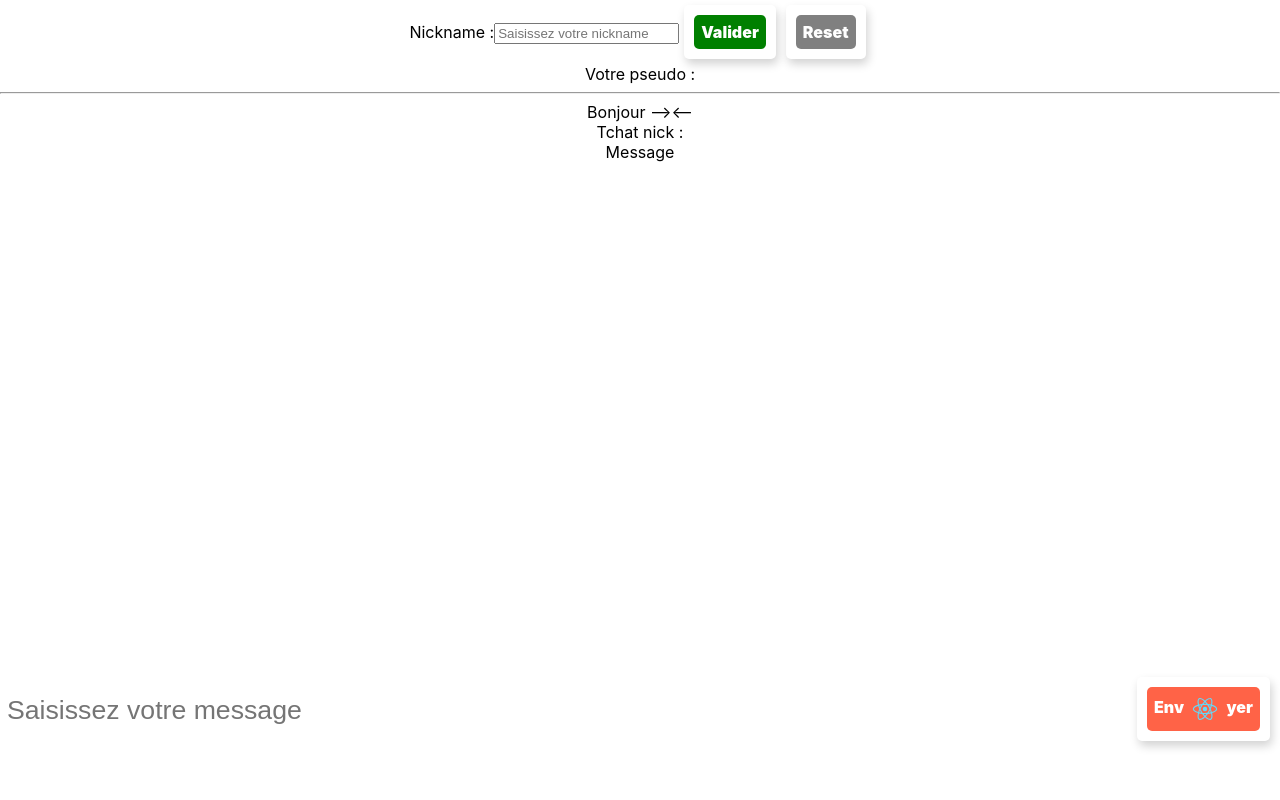
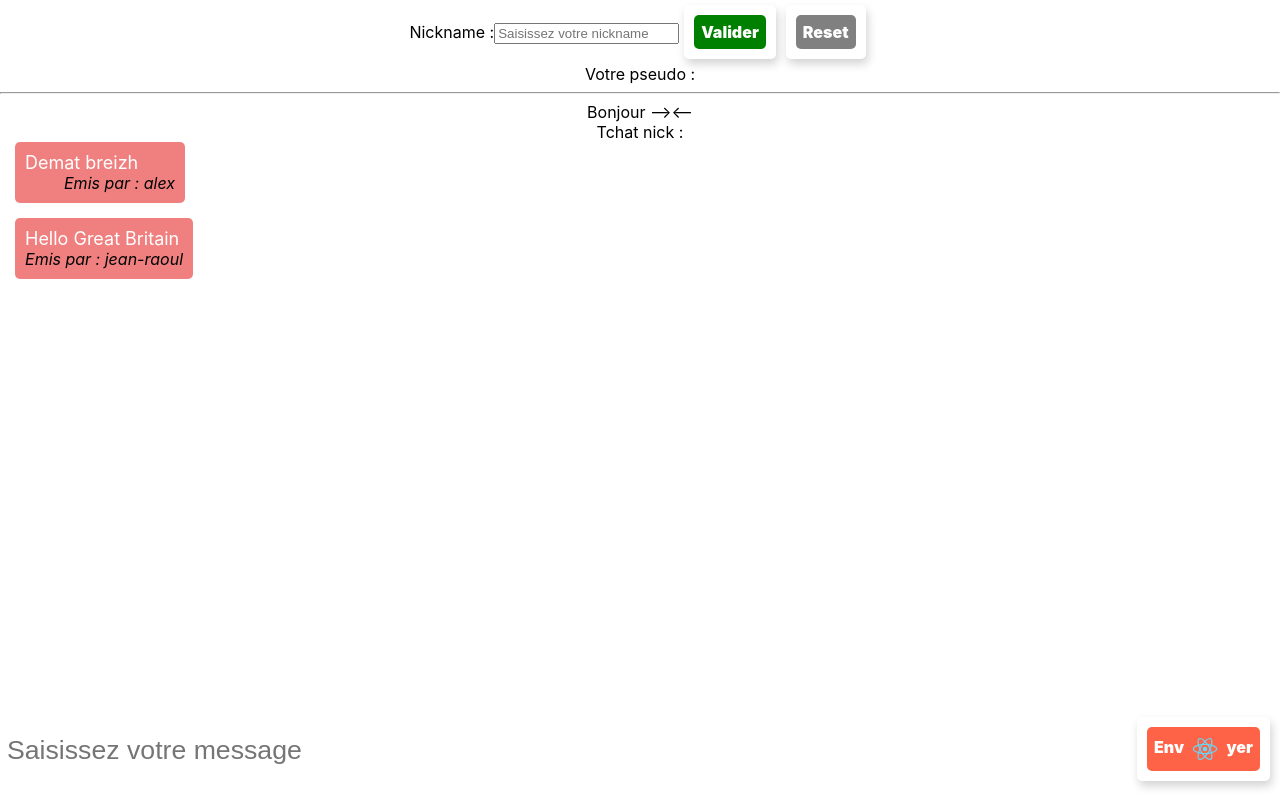
Before and after one commit to amandine-thery/formation_react, a React (Create React App) app: page / in a window 1280 px wide. Built offline with nearby package versions, Linux system fonts and the light colour scheme.

Commit message:
Affichage des messages

```diff
--- a/src/components/FeatureComponents/Tchat/Tchat.jsx
+++ b/src/components/FeatureComponents/Tchat/Tchat.jsx
@@ -3,6 +3,7 @@ import PropTypes from 'prop-types';
 import TchatSender from '../TchatSender/TchatSender';
 import TchatReader from '../TchatReader/TchatReader';
 import styles from './Tchat.module.scss';
+// sinon import from './Tchat.scss'; et utilisation dans className={Tchat}
 
 class Tchat extends Component {
   constructor(props) {
--- a/src/components/FeatureComponents/TchatReader/TchatReader.jsx
+++ b/src/components/FeatureComponents/TchatReader/TchatReader.jsx
@@ -2,9 +2,10 @@ import React from 'react';
 import PropTypes from 'prop-types';
 import styles from './TchatReader.module.scss';
 
-const TchatReader = props => (
+const TchatReader = (props) => ( // paramètres autour de props pas obligatoires, ça le devient si plusieurs paramètres
   <div className={styles.TchatReader}>
-    <TchatMessage message={{message:""}} />
+    <TchatMessage message={{userId:"alex", message:"Demat breizh"}} nickname={props.nickname} />
+    <TchatMessage message={{userId:"jean-raoul", message:"Hello Great Britain"}} nickname={props.nickname} />
   </div>
 );
 
@@ -12,12 +13,25 @@ TchatReader.propTypes = {
   nickname: PropTypes.string,
 };
 
-export const TchatMessage = props => { //pour le rendre disponible à l'export via import TchatReacher, {TchatMessage}
-  return (<div>Message</div>);
+/**
+ *
+ * @param {*} props
+ */
+export const TchatMessage = (props) => { //pour le rendre disponible à l'export via import TchatReacher, {TchatMessage}
+  const isMine = props.nickname === props.message.userId;
+  return (
+    <div style={{ textAlign: (isMine ? 'right' : 'left') }}>
+      <div className={styles.TchatMessage + (isMine?" "+styles.mine:"")}>
+        {props.message.message}
+        <div style={{ color: 'black', fontSize: '12pt', textAlign: 'right', fontStyle:'italic' }}>Emis par : {props.message.userId}</div>
+        </div>
+    </div>
+    );
 };
 
 TchatMessage.propTypes = {
-  message: PropTypes.object,
+  message: PropTypes.object, // on ne peut pas définir en jsx la structure de l'objet contrairement à tsx
+  nickname: PropTypes.string, // pas une obligation
 };
 
 export default TchatReader; // correspond à l'import dans un autre fichier
--- a/src/components/FeatureComponents/TchatReader/TchatReader.module.scss
+++ b/src/components/FeatureComponents/TchatReader/TchatReader.module.scss
@@ -1,3 +1,22 @@
 .TchatReader {
-    height: calc(100% - 80px); //100% du parent - 80px du sender
+    height: calc(100vh - 230px); //100% du parent - 80px du sender
 }
+
+.TchatMessage {
+    border-radius: 5px;
+    background-color: lightcoral;
+    width: max-content;
+    max-width: 55%;
+    padding: 10px;
+    margin-bottom: 15px;
+    margin-left: 15px;
+    display: inline-block;
+    color: white;
+    font-size: large;
+    min-width: 150px;
+}
+
+.mine {
+    background-color: lightseagreen;
+    margin-right: 15px;
+}
```
Also changed, not shown: src/setupTests.js (+1 -1 lines).
